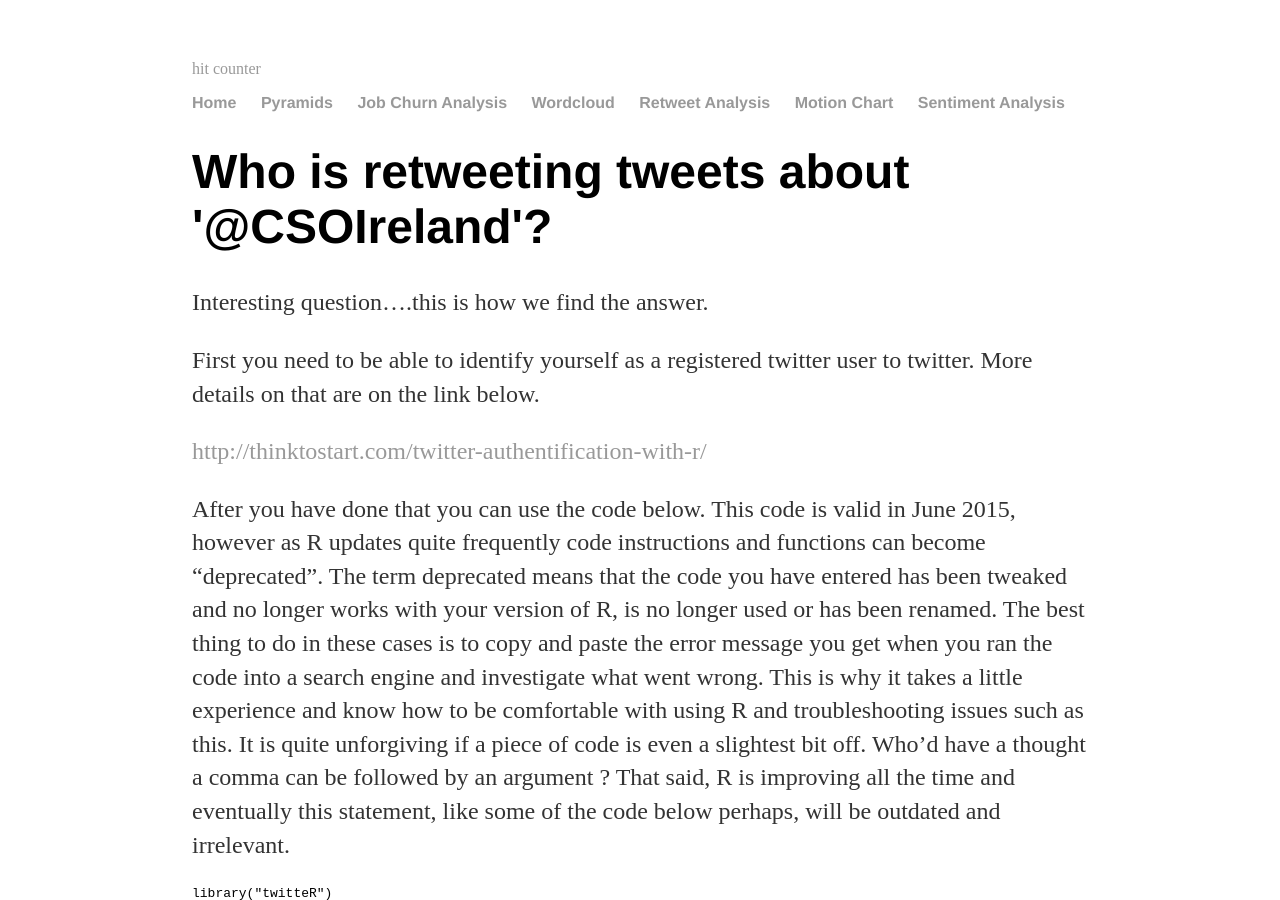
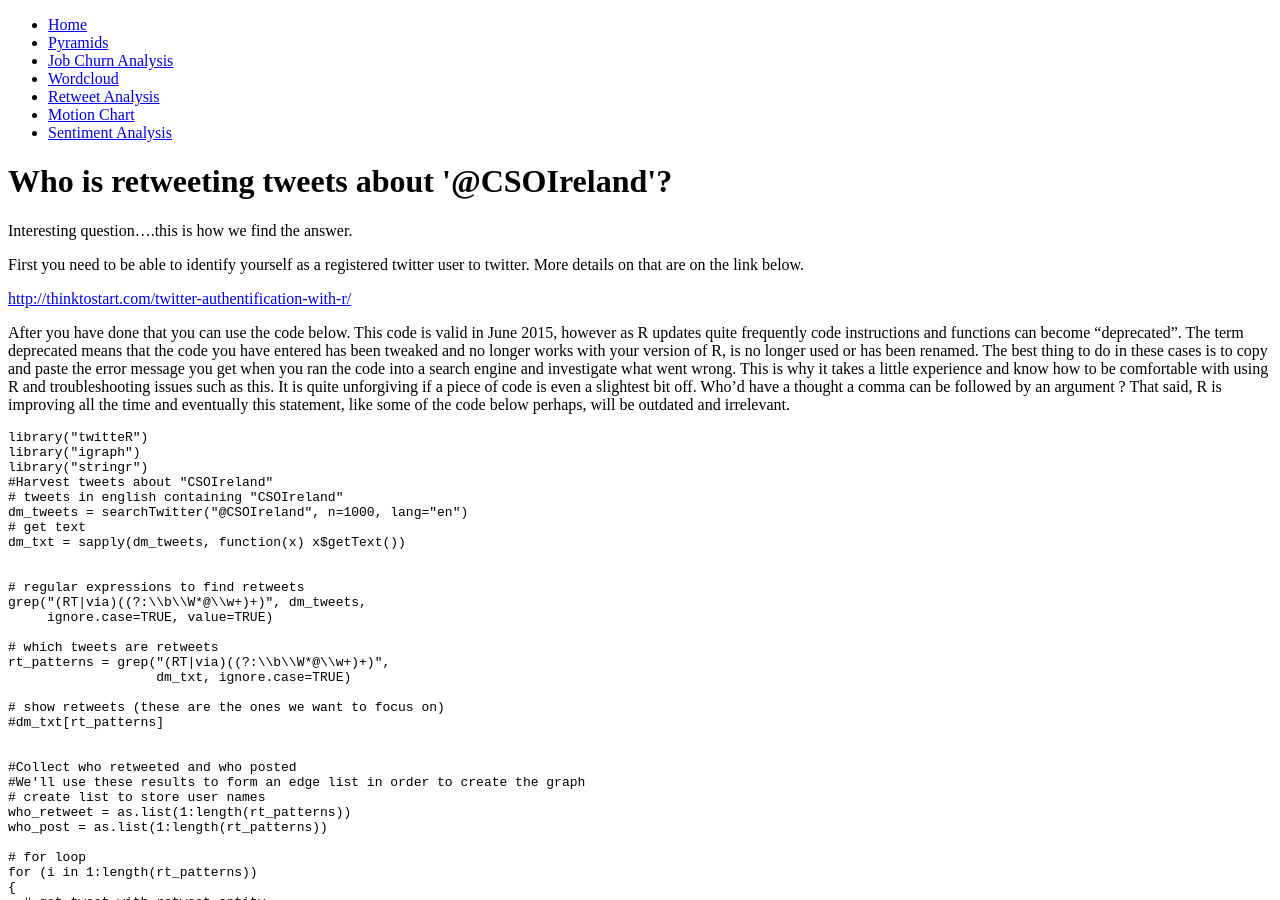
Before and after one commit to CorkDataAnalytics/CorkDataAnalytics.github.io, a Jekyll site: the page built from index.html, in a window 1280 px wide and 900 px high. Built offline with Jekyll 4.4.1, drawn with Linux system fonts in a browser that asks for light colours; a style sheet for code colours, icons or effects is not loaded.

Commit message:
Update default.html

```diff
--- a/_layouts/default.html
+++ b/_layouts/default.html
@@ -5,9 +5,6 @@
   <head>
     <title>{{ page.title }}</title>
 
-    <link rel="stylesheet" type="text/css" href="/css/main.css">
-  <a href="http://www.freecounterstat.com" target="_Blank" title="hit counter">hit counter</a><br/>
-<script type="text/javascript" src="http://counter6.bestfreecounterstat.com/private/countertab.js?c=984a8fd2af6f7a44d49d445909b99ea5"></script>
   </head>
 
 
```
